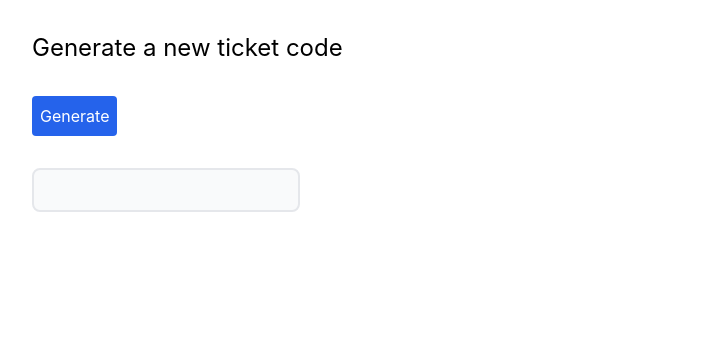
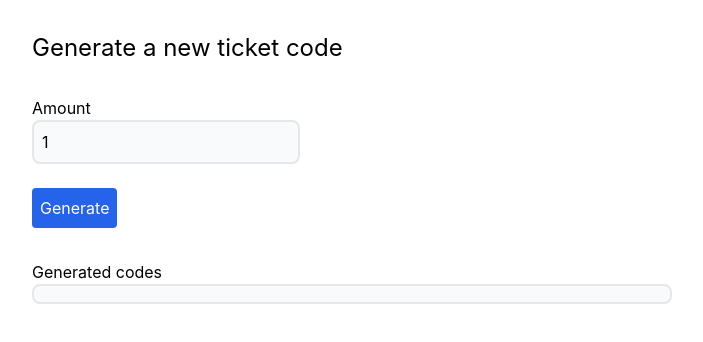
Before and after one commit to Grocode87/ticket-platform, a Next.js app: page /a/v1/generate in a window 1280 px wide. Shown: the top 342 px of the page, without its empty margins (288-991 px from the left). Built offline with nearby package versions, Linux system fonts and the light colour scheme.

Commit message:
added ability to generate multiple codes at once

```diff
--- a/pages/a/v1/generate.js
+++ b/pages/a/v1/generate.js
@@ -4,8 +4,9 @@ import { useState } from "react";
 import axios from "axios";
 
 export default function Home() {
-  const [code, setCode] = useState("");
+  const [codes, setCodes] = useState([]);
   const [sorority, setSorority] = useState(false);
+  const [amount, setAmount] = useState(1);
 
   const generateCode = async () => {
     let sororityValid = false;
@@ -21,11 +22,9 @@ export default function Home() {
       }
     });
 
-    const codeData = await axios.get(
-      "/api/generate_code?sorority=" + (sororityValid ? sorority : false)
-    );
+    const codeData = await axios.get("/api/generate_code?amount=" + amount);
 
-    setCode(codeData.data.code);
+    setCodes(codeData.data.codes);
   };
   return (
     <div>
@@ -49,20 +48,33 @@ export default function Home() {
             ></input>
           </div>
            */}
+
+          <p>Amount</p>
+          <input
+            type={"number"}
+            className="border-2 bg-gray-50 rounded-lg p-2"
+            value={amount}
+            onChange={(e) => {
+              setAmount(e.target.value);
+            }}
+          />
+
+          <div className="pt-6">
             <button
               className="rounded p-2 bg-blue-600 text-white w-min"
               onClick={generateCode}
             >
               <p>Generate</p>
             </button>
+          </div>
 
           <div className="pt-8">
-            <input
-              type={"text"}
-              disabled={true}
-              className="border-2 bg-gray-50 rounded-lg p-2"
-              value={code}
-            />
+            <p>Generated codes</p>
+            <div className="border-2 bg-gray-50 rounded-lg p-2">
+              {codes.map((code) => {
+                return <p>{code.code}</p>;
+              })}
+            </div>
           </div>
         </div>
       </div>
--- a/pages/api/generate_code.js
+++ b/pages/api/generate_code.js
@@ -1,25 +1,24 @@
 import generateRandomCode from "../../utils/generate";
 import { supabase } from "../../utils/supabaseClient";
 
-
-
 const handler = async (req, res) => {
-
-  const forSorority = req.query.sorority
-
+  //const forSorority = req.query.sorority;
+  const amount = req.query.amount;
 
   // generate 6 digit random code
-  const code = generateRandomCode(6);
+  // create an array of ojects called codes and initialize it to generate amount number of codes
+  const codes = Array.from({ length: amount }, () => ({
+    code: generateRandomCode(6),
+    sorority: false,
+  }));
 
   // add to supabase
-  const { data, error } = await supabase
-    .from("access_codes")
-    .insert([{ code: code, sorority: forSorority }]);
+  const { data, error } = await supabase.from("access_codes").insert(codes);
 
-    console.log(data)
-    console.log(error)
+  console.log(data);
+  console.log(error);
   // return code
-  res.send({ message: "unique code generated", code: code });
+  res.send({ message: "unique codes generated", codes: codes });
 };
 
 export default handler;
```
Lines whose indentation alone changed are shown as unchanged.
